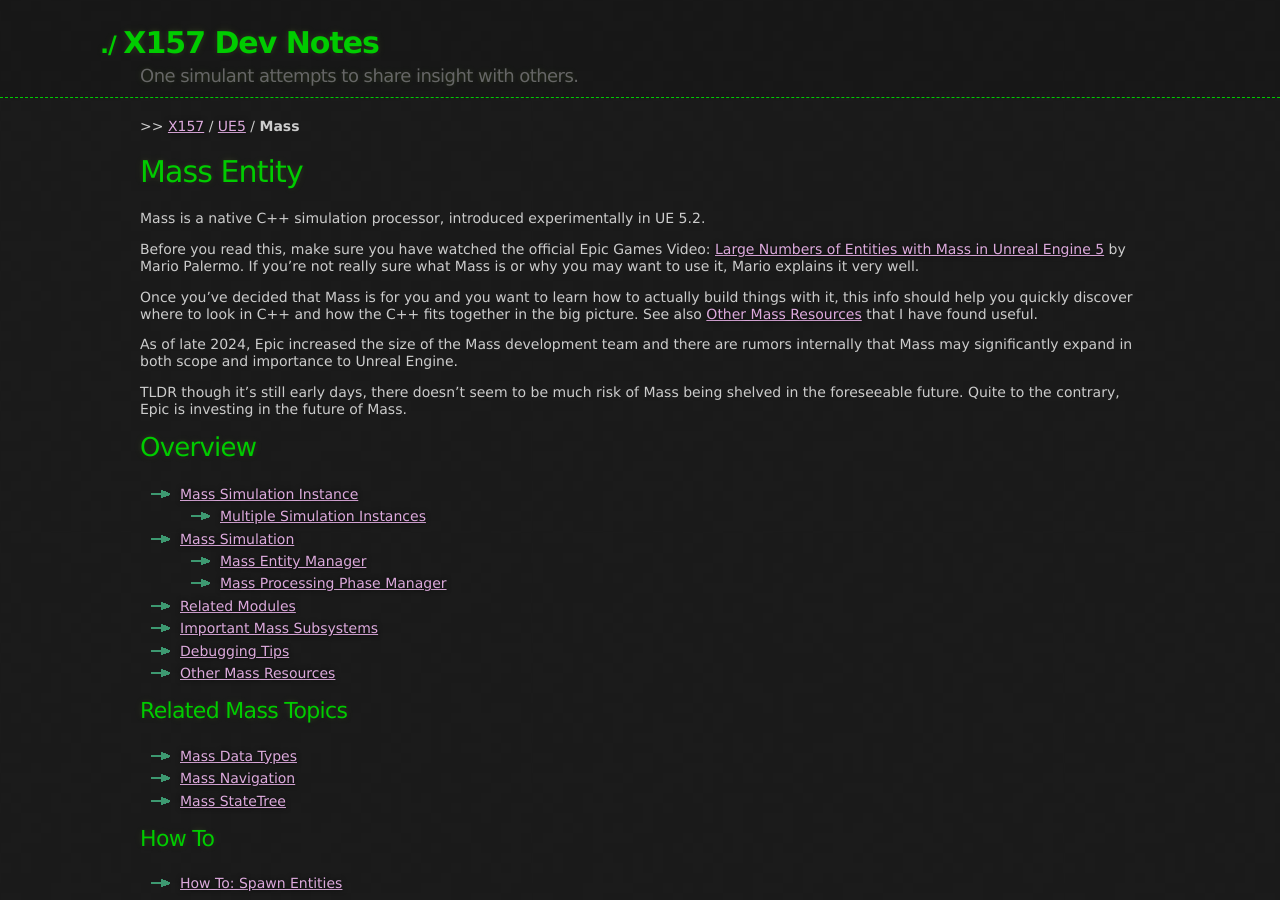
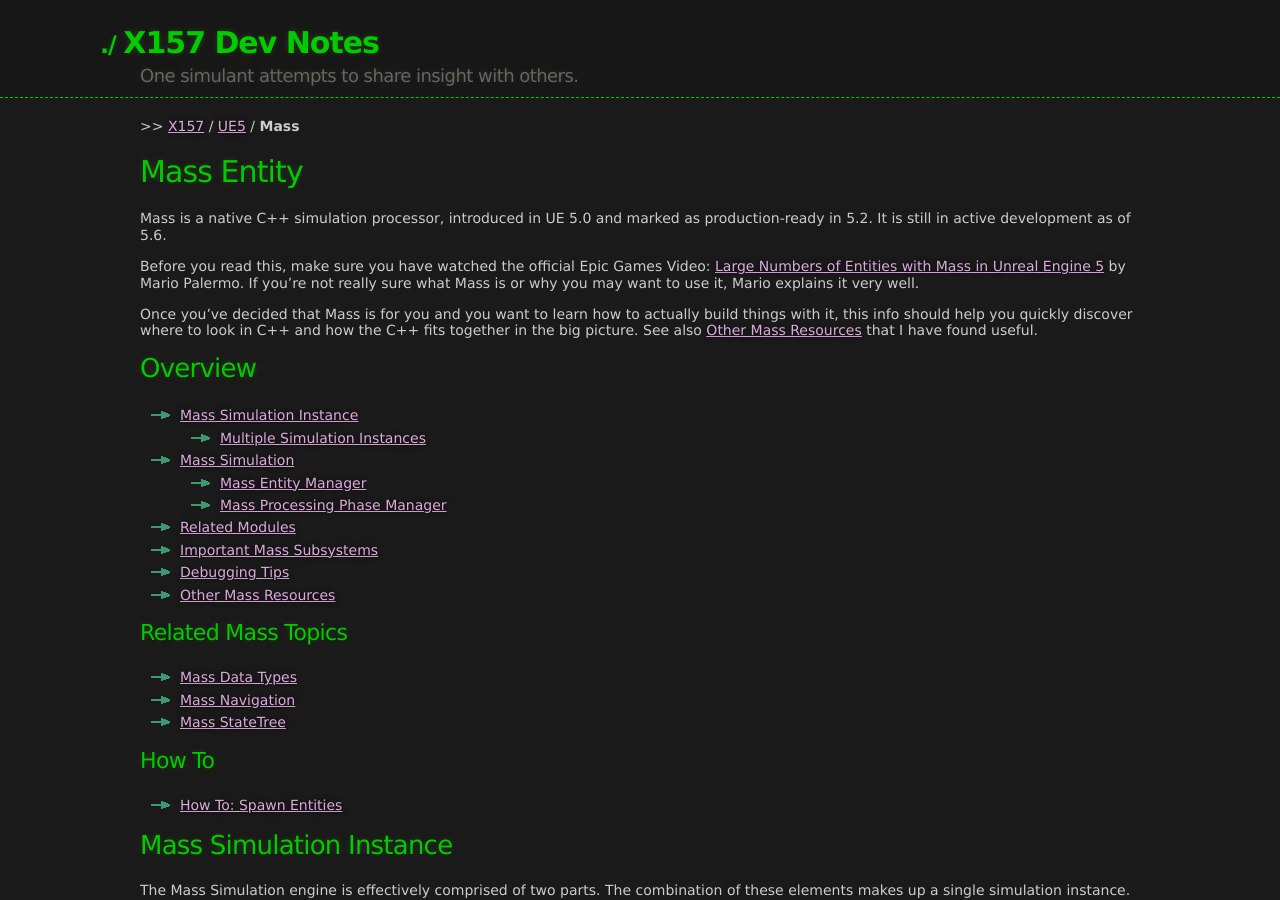
Before and after one commit to x157/x157.github.io, a Jekyll site: the page built from UE5/Mass/index.md, in a window 1280 px wide and 900 px high. Built offline with Jekyll 4.4.1, drawn with Linux system fonts in a browser that asks for light colours.

Commit message:
Fix mass release schedule

```diff
--- a/UE5/Mass/index.md
+++ b/UE5/Mass/index.md
@@ -7,7 +7,9 @@
 
 # Mass Entity
 
-Mass is a native C++ simulation processor, introduced experimentally in UE 5.2.
+Mass is a native C++ simulation processor, introduced in UE 5.0
+and marked as production-ready in 5.2.
+It is still in active development as of 5.6.
 
 Before you read this, make sure you have watched the official Epic Games Video:
 [Large Numbers of Entities with Mass in Unreal Engine 5](https://www.youtube.com/watch?v=f9q8A-9DvPo)
@@ -18,13 +20,6 @@
 this info should help you quickly discover where to look in C++ and how the C++ fits together
 in the big picture.
 See also [Other Mass Resources](#SeeAlso) that I have found useful.
-
-As of late 2024, Epic increased the size of the Mass development team and there are
-rumors internally that Mass may significantly expand in both scope and importance
-to Unreal Engine.
-
-TLDR though it's still early days, there doesn't seem to be much risk of Mass being
-shelved in the foreseeable future. Quite to the contrary, Epic is investing in the future of Mass.
 
 
 ## Overview
```
